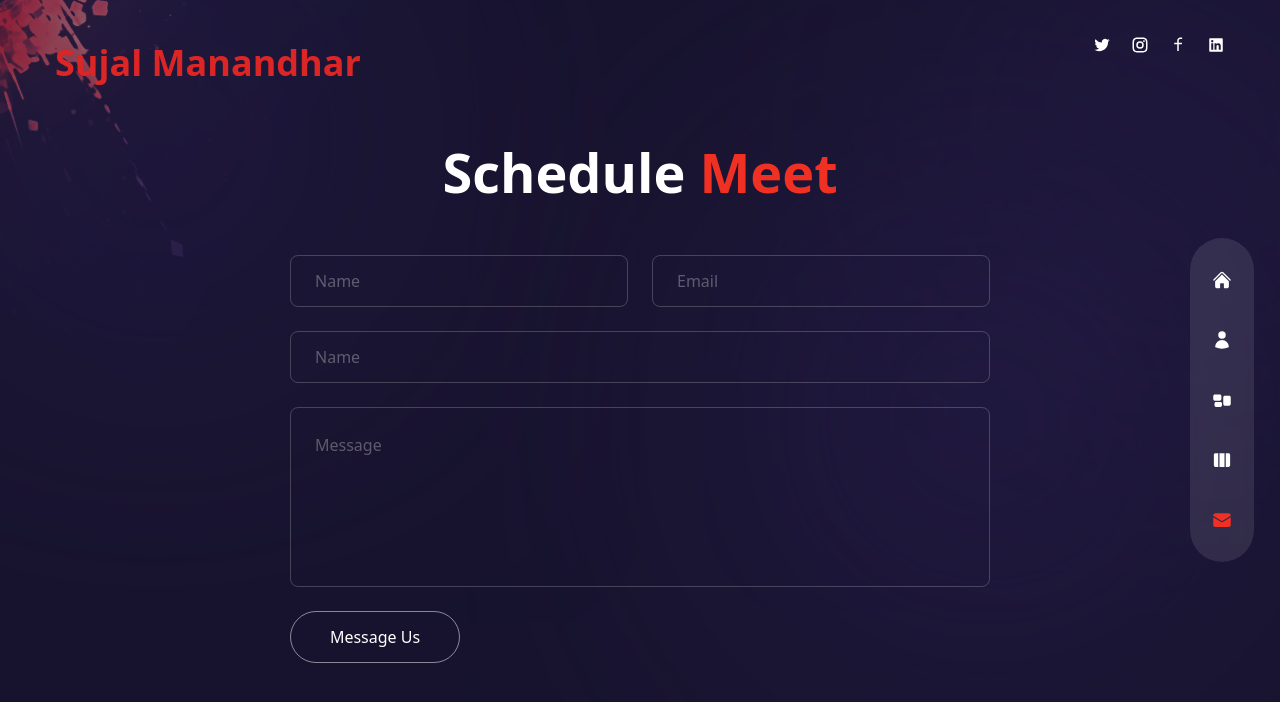
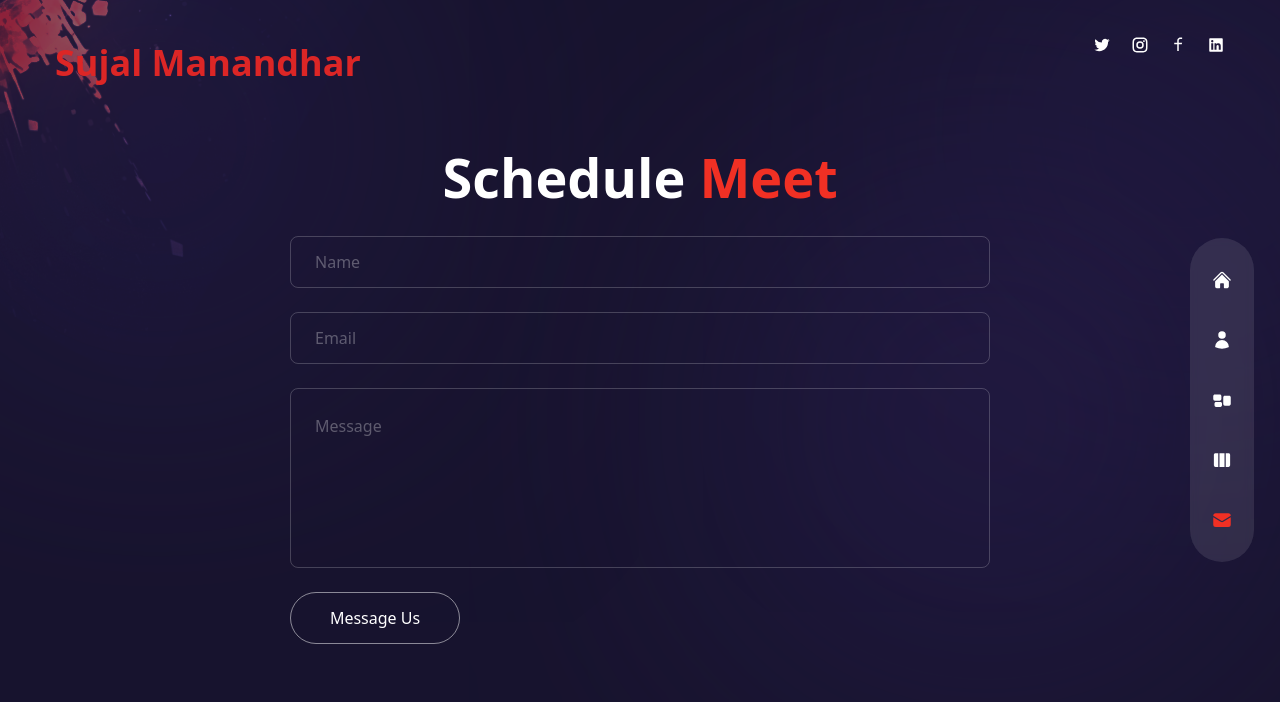
Before and after one commit to sujal-manandhar/Porfolio, a Next.js app: page /contact in a window 1280 px wide. Shown: the top 702 px of the page. Built offline with nearby package versions, Linux system fonts and the light colour scheme.

Commit message:
home page are changed and messaging system are made

```diff
--- a/package.json
+++ b/package.json
@@ -11,6 +11,7 @@
   "dependencies": {
     "@heroicons/react": "^2.0.18",
     "@next/font": "^13.4.4",
+    "emailjs-com": "^3.2.0",
     "framer-motion": "^10.12.16",
     "next": "13.4.3",
     "react": "18.2.0",
@@ -18,6 +19,7 @@
     "react-dom": "18.2.0",
     "react-icons": "^4.8.0",
     "react-tsparticles": "^2.9.3",
+    "react-typed": "^2.0.12",
     "swiper": "^9.4.0",
     "tailwind-scrollbar": "^3.0.4",
     "tsparticles": "^2.9.3"
--- a/pages/about/index.js
+++ b/pages/about/index.js
@@ -72,9 +72,9 @@ export const aboutData = [
     title: "Certificate",
     info: [
       {
-        stage: "Click here to Download",
-        icons: [<FaDownload key="download" />],
-        link: "https://drive.google.com/drive/folders/1y39T-j12uV6AzqPmWfCm5xYDNas27FaZ",
+        stage: "Click here to Download", // Text for download link
+        // icons: [<FaDownload key="download" />], // Download icon
+        link: "https://drive.google.com/drive/folders/1y39T-j12uV6AzqPmWfCm5xYDNas27FaZ", // Google Drive link
       },
     ],
   },
@@ -129,7 +129,7 @@ const About = () => {
         <Avatar2 />
       </motion.div>
       <div className="container mx-auto h-full flex flex-col items-center xl:flex-row gap-x-6">
-        <div className="text-center flex flex-col justify-center  xl:text-left  mx-auto px-4 sm:px-6 lg:px-8">
+        <div className="text-center flex flex-col justify-center xl:text-left mx-auto px-4 sm:px-6 lg:px-8">
           <motion.h2
             variants={fadeIn("right", 0.2)}
             initial="hidden"
@@ -194,9 +194,9 @@ const About = () => {
           initial="hidden"
           animate="show"
           exit="hidden"
-          className="flex flex-col w-full  xl:max-w-[48%] h-[480px]  px-4"
+          className="flex flex-col w-full xl:max-w-[48%] h-[480px] px-4"
         >
-          <div className="flex gap-x-4 xl:gap-x-8 mx-auto  xl:mx-0 mb-4 font-normal">
+          <div className="flex gap-x-4 xl:gap-x-8 mx-auto xl:mx-0 mb-4 font-normal">
             {aboutData.map((item, itemIndex) => {
               return (
                 <div
@@ -237,6 +237,17 @@ const About = () => {
                           </div>
                         );
                       })}
+                    {/* Ensure the download section is only rendered once */}
+                    {item.link && (
+                      <a
+                        href={item.link}
+                        target="https://drive.google.com/drive/folders/1y39T-j12uV6AzqPmWfCm5xYDNas27FaZ" // Ensure the link opens in a new tab
+                        rel="noopener noreferrer"
+                        className="text-white text-lg flex items-center gap-2 mt-4 md:mt-0 hover:text-accent"
+                      >
+                        <FaDownload className=" cursor-pointer text-2xl" />
+                      </a>
+                    )}
                   </div>
                 </div>
               );
--- a/pages/contact/index.js
+++ b/pages/contact/index.js
@@ -1,68 +1,151 @@
-//components
-import Circles from '/components/Circles';
+import { useState } from "react";
+import { BsArrowRight } from "react-icons/bs";
 
-//icons
-import {BsArrowRight} from 'react-icons/bs';
+// emailjs
+import emailjs from "emailjs-com";
 
-import {motion} from 'framer-motion';
+// framer-motion
+import { motion } from "framer-motion";
 
 // variants
-import {fadeIn} from '../../variants';
-import Head from 'next/head';
-
+import { fadeIn } from "../../variants";
+import Head from "next/head";
 
 const Contact = () => {
+  const [formData, setFormData] = useState({
+    name: "",
+    email: "",
+    message: "",
+  });
+
+  const [status, setStatus] = useState(""); // Used to show status (success/error)
+
+  const handleChange = (e) => {
+    const { name, value } = e.target;
+    setFormData({ ...formData, [name]: value });
+  };
+
+  const sendEmail = (e) => {
+    e.preventDefault();
+
+    console.log("Form Data being sent:", formData); // Check the form data before sending
+
+    emailjs
+      .send(
+        "service_na8z27b", // Your EmailJS service ID
+        "template_5yta38w", // Your email template ID
+        {
+          name: formData.name, // Sending the name value
+          email: formData.email, // Sending the email value
+          message: formData.message, // Sending the message value
+        },
+        "GNUaNYxoab7GnEl93" // Your EmailJS user ID
+      )
+      .then(
+        (result) => {
+          console.log("Email sent successfully", result.text); // Log success
+          setStatus("Message sent successfully!");
+          setFormData({
+            name: "",
+            email: "",
+            message: "",
+          });
+        },
+        (error) => {
+          console.error("Error sending email", error); // Log the entire error object for better debugging
+          setStatus(`Something went wrong: ${error.text}`); // Show specific error message
+        }
+      );
+  };
+
   return (
-    <div className='h-full bg-primary/30'>
-       <Head>
+    <div className="h-full bg-primary/30">
+      <Head>
         <title>Contact Us</title>
         <meta name="description" content="Know about us" />
       </Head>
-      <div className='container mx-auto py-32 text-center xl:text-left
-      flex items-center justify-center h-full'>
+      <div className="container mx-auto py-32 text-center xl:text-left flex items-center justify-center h-full">
         {/* text and form */}
-        <div className='flex flex-col w-full max-w-[700px]'>
+        <div className="flex flex-col w-full h-full mt-7 max-w-[700px]">
           <motion.h2
-          variants={fadeIn('up', 0.2)}
-          initial = 'hidden'
-          animate = 'show'
-          exit='hidden'
-          className='h2 text-center mb-12'>Schedule {' '}
-          <span className='text-accent'>Meet</span>
+            variants={fadeIn("up", 0.2)}
+            initial="hidden"
+            animate="show"
+            exit="hidden"
+            className="h2 text-center mb-6"
+          >
+            Schedule <span className="text-accent">Meet</span>
           </motion.h2>
+
+          {/* Status Message */}
+          {status && (
+            <div
+              className={`text-center mb-4 ${
+                status.includes("error") ? "text-red-500" : "text-green-500"
+              }`}
+            >
+              {status}
+            </div>
+          )}
+
           {/* form */}
           <motion.form
-           variants={fadeIn('up', 0.2)}
-           initial = 'hidden'
-           animate = 'show'
-           exit='hidden'
-          className='flex-1 flex flex-col gap-6 w-full mx-auto'>
-            {/* group */}
-            <div className='flex gap-x-6 w-full'>
-              <input type='text' placeholder='name' className='input'/>
-              <input type='email' placeholder='email' className='input'/>
+            variants={fadeIn("up", 0.2)}
+            initial="hidden"
+            animate="show"
+            exit="hidden"
+            className="flex-1 flex flex-col gap-6 w-full mx-auto"
+            onSubmit={sendEmail}
+          >
+            {/* Name input */}
+            <div className="flex gap-x-6 w-full">
+              <input
+                type="text"
+                name="name"
+                value={formData.name}
+                onChange={handleChange}
+                placeholder="Name"
+                className="input"
+                required
+              />
             </div>
-            <input type='text' placeholder='name' className='input'/>
-            <textarea placeholder='message' className='textarea'></textarea>
-            <button className='btn rounded-full border border-white/50 max-w-[170px]
-            px-8 transition-all duration-300 flex items-center justify-center overflow-hidden
-            hover:border-accent group
-            ' >
-            <span className='group-hover:-translate-y-[120%] group-hover:opacity-0 transition-all duration-500'>
-              Message Us
-            </span>
-            <BsArrowRight className='-translate-y-[120%] opacity-0 group-hover:flex group-hover:-translate-y-0 group-hover:opacity-100
-            transition-all duration-300 absolute text-[22px]'/>
 
+            {/* Email input */}
+            <input
+              type="email"
+              name="email"
+              value={formData.email}
+              onChange={handleChange}
+              placeholder="Email"
+              className="input"
+              required
+            />
+
+            {/* Message textarea */}
+            <textarea
+              name="message"
+              value={formData.message}
+              onChange={handleChange}
+              placeholder="Message"
+              className="textarea"
+              required
+            ></textarea>
+
+            {/* Submit button */}
+            <button
+              type="submit"
+              className="btn rounded-full border border-white/50 max-w-[170px] px-8 transition-all duration-300 flex items-center justify-center overflow-hidden hover:border-accent group"
+            >
+              <span className="group-hover:-translate-y-[120%] group-hover:opacity-0 transition-all duration-500">
+                Message Us
+              </span>
+              <BsArrowRight className="-translate-y-[120%] opacity-0 group-hover:flex group-hover:-translate-y-0 group-hover:opacity-100 transition-all duration-300 absolute text-[22px]" />
             </button>
           </motion.form>
-
         </div>
-
       </div>
-
     </div>
-  )
+  );
 };
 
 export default Contact;
--- a/pages/index.js
+++ b/pages/index.js
@@ -8,6 +8,7 @@ import Head from "next/head";
 import Link from "next/link";
 import { FaDownload } from "react-icons/fa";
 import Circles from "../components/Circles";
+import { ReactTyped } from "react-typed";
 
 const Home = () => {
   return (
@@ -15,8 +16,8 @@ const Home = () => {
       <Head>
         <title>Sujal Manandhar</title>
       </Head>
-      <div className="w-full h-full bg-gradient-to-r from-primary/10 via-black/30 to-black/10">
-        <div className="text-center flex flex-col justify-center xl:pt-40 xl:text-left h-full container mx-auto px-4 sm:px-6 lg:px-8">
+      <div className="w-full h-full mt-4 bg-gradient-to-r from-primary/10 via-black/30 to-black/10">
+        <div className="text-center flex flex-col justify-center xl:pt-40 xl:text-left h-full container mx-auto px-4 sm:px-6 md:px-8">
           <motion.h1
             variants={fadeIn("down", 0.2)}
             initial="hidden"
@@ -24,9 +25,26 @@ const Home = () => {
             exit="hidden"
             className="h1 text-3xl sm:text-4xl md:text-5xl xl:text-6xl font-semibold mb-4"
           >
-            Transforming Ideas <br /> Into {""}
-            <span className="text-accent">Digital Reality</span>
+            Hi, It's {""}
+            <span className="text-accent">Sujal Manandhar</span>
+            <div className="text-[30px] md:text-[35px] mt-4  text-white font-bold justify-start">
+              I'm a
+              <ReactTyped
+                className="pl-2 text-accent"
+                strings={[
+                  "Web Designer",
+                  "Software Developer",
+                  "Graphic Designer",
+                  "UI UX Designer",
+                  "Photographer",
+                ]}
+                typeSpeed={40}
+                loop={true}
+                backSpeed={50}
+              />
+            </div>
           </motion.h1>
+
           <motion.p
             variants={fadeIn("down", 0.3)}
             initial="hidden"
@@ -41,7 +59,6 @@ const Home = () => {
             willing to lend my abilities to a creative IT firm that appreciates
             innovation and excellence.
           </motion.p>
-
           {/* Buttons Section */}
           <div className="flex flex-row justify-center xl:justify-start space-x-4 mb-10 xl:mb-16 z-10">
             <Link
```
Also changed, not shown: 1 other file (tests, documents, lock files or other folders).
